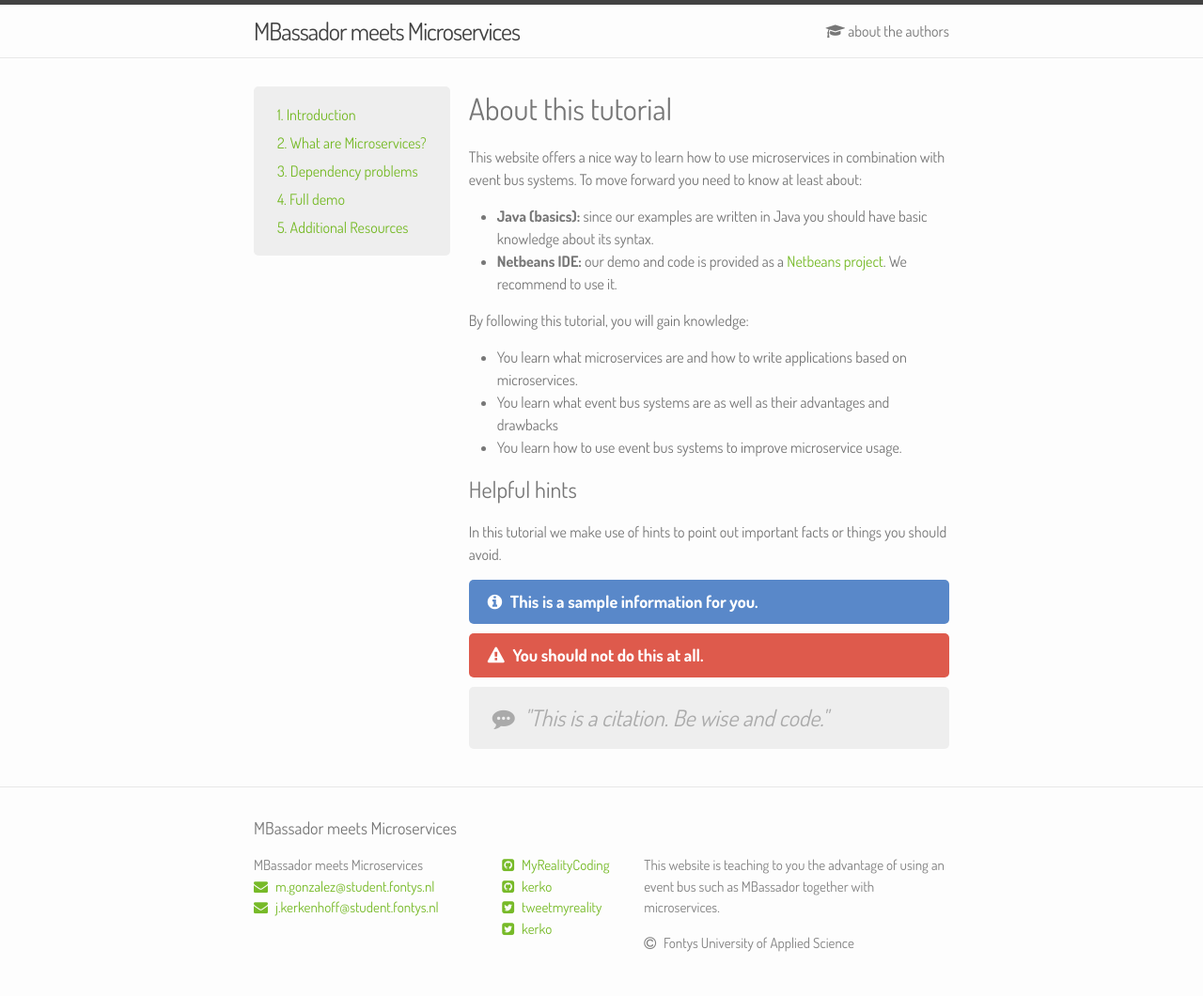
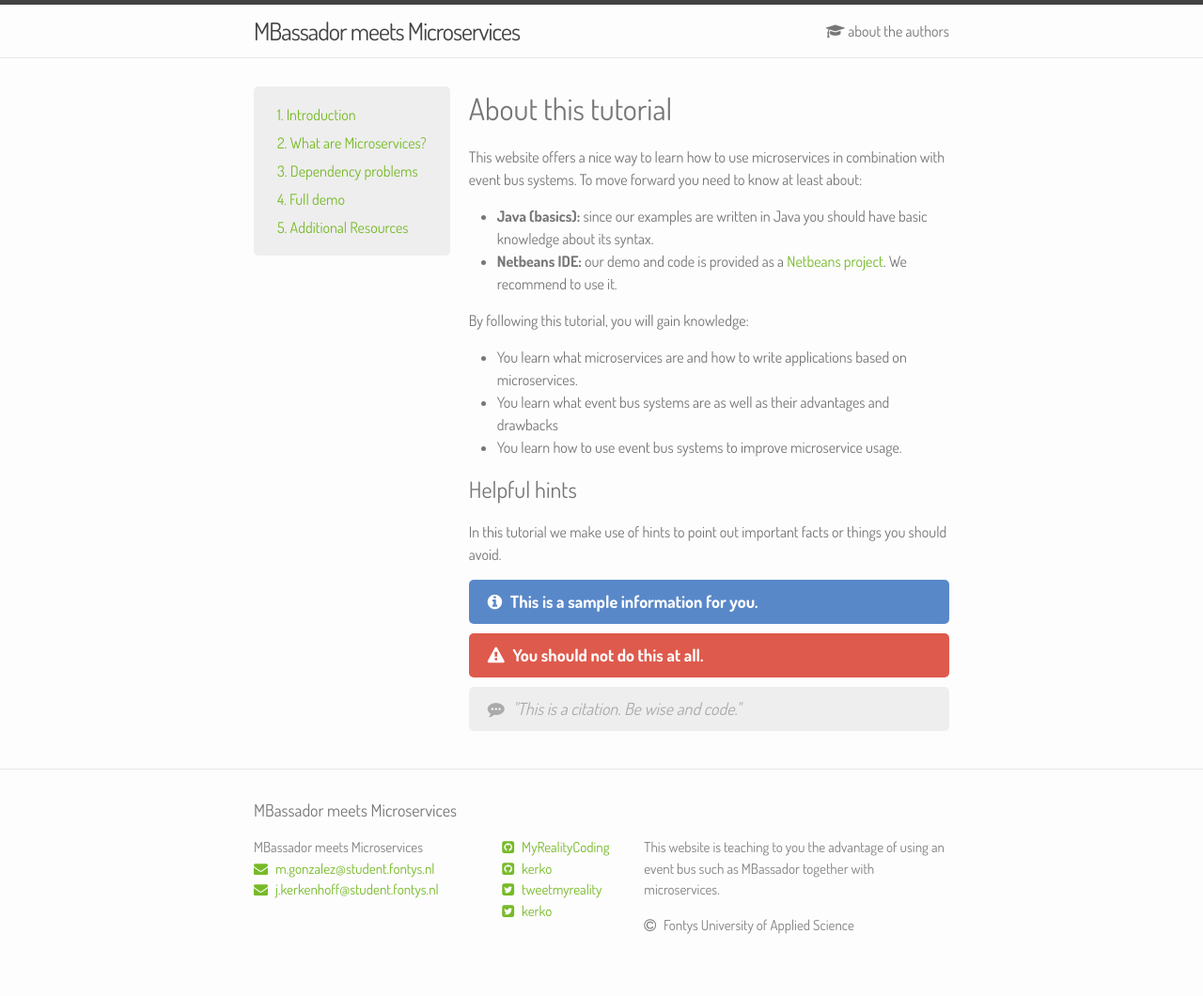
Before and after one commit to sebivenlo/microservices-eventbus, a Jekyll site: the page built from index.html, in a window 1280 px wide. Shown: the whole page at 94% size. Built offline with Jekyll 4.4.1, drawn with Linux system fonts in a browser that asks for light colours; nearby versions of some CDN libraries.

Commit message:
Make font-size of citations smaller

```diff
--- a/_sass/_layout.scss
+++ b/_sass/_layout.scss
@@ -276,8 +276,5 @@ a {
     font-style: italic;
     color: #aaa;
     background-color: #eee;
-    font-size: 24px;
-    padding: 15px;
-    padding-left: 25px;
   }
 }
```
